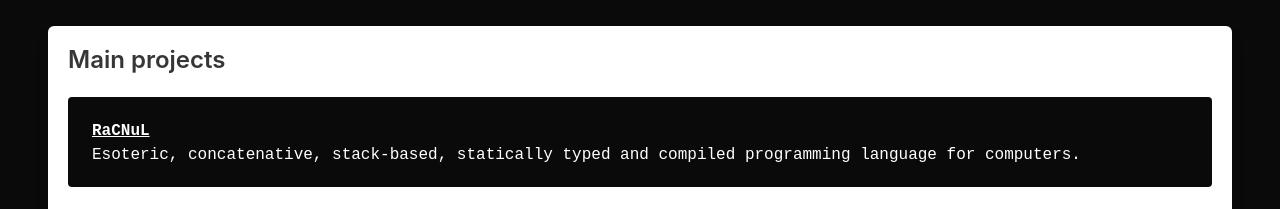
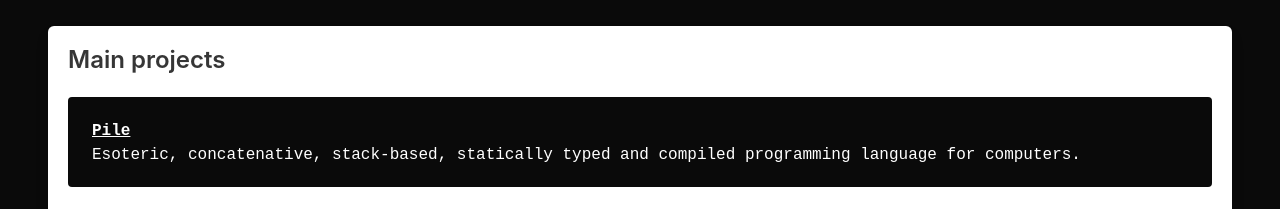
Before and after one commit to marc-dantas/marc-dantas.vercel.app, a React (Vite) app: page / in a window 1280 px wide. Shown: the part 1400-1609 px from the top of the page. Built offline with nearby package versions, Linux system fonts and the light colour scheme.

Commit message:
i just forgot to rename a thing

```diff
--- a/src/App.jsx
+++ b/src/App.jsx
@@ -36,7 +36,7 @@ export default function App() {
           </Section>
           <Title>Work</Title>
           <Section title="Main projects">
-            <Block link="https://github.com/marc-dantas/pile/" title="RaCNuL">Esoteric, concatenative, stack-based, statically typed and compiled programming language for computers.</Block>
+            <Block link="https://github.com/marc-dantas/pile/" title="Pile">Esoteric, concatenative, stack-based, statically typed and compiled programming language for computers.</Block>
             <Block link="https://github.com/marc-dantas/viztack/" title="Viztack">An educational website about reverse polish notation</Block>
             <Block link="https://github.com/marc-dantas/3d-py-pong" title="3d-py-pong">A 3D Pong game made in Python with Ursina Engine.</Block>
             <Block link="https://github.com/marc-dantas/marc-dantas.vercel.app" title="marc-dantas.vercel.app">My website improved in React.js</Block>
```
